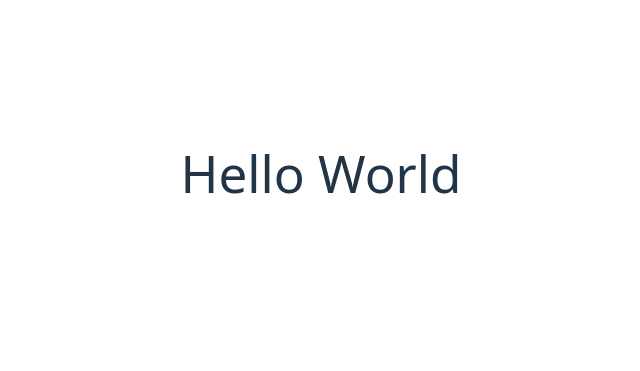
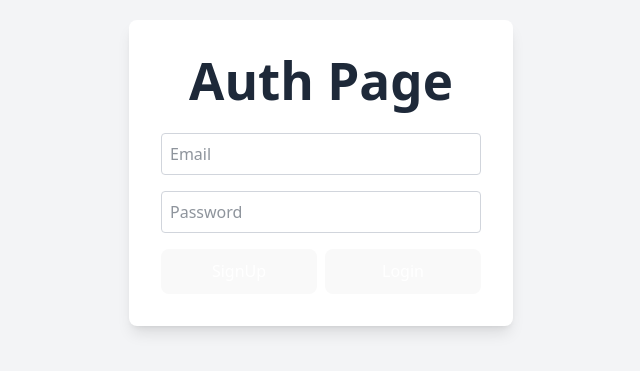
Before and after one commit to KamirW/global-pto-travel-optimizer, a React (Vite) app: page /auth in a window 1280 px wide. Shown: the part 227-598 px from the top of the page, without its empty margins (319-959 px from the left). Built offline with nearby package versions, Linux system fonts and the light colour scheme; no server answers; the HTML template or start-up script is replaced by a standard one.

Commit message:
Addded full authentication with session persistence

```diff
--- a/index.html
+++ b/index.html
@@ -7,7 +7,7 @@
     <title>global-pto-travel-optimizer</title>
   </head>
   <body>
-    <div id="app"></div>
-    <script type="module" src="/src/main.ts"></script>
+    <div id="root"></div>
+    <script type="module" src="/src/main.tsx"></script>
   </body>
 </html>
--- a/src/App.tsx
+++ b/src/App.tsx
@@ -1,8 +1,25 @@
 import React from 'react'
+import { BrowserRouter as Router, Routes, Route } from 'react-router-dom'
+import ProtectedRoute from './components/ProtectedRoute'
+import AuthPage from './pages/Auth/Auth'
+import PTOPlansPage from './pages/PTOPlans/PtoPlans'
+import TripsPage from './pages/Trips/Trips'
+
 export default function App() {
     return (
-        <div>
-            <h1>Hello World</h1>
-        </div>
+        <Router>
+            <Routes>
+                {/* Public Routes */}
+                <Route path='/auth' element={<AuthPage />} />
+
+                {/* Protected Routes */}
+                <Route path='/ptoplans' element={<ProtectedRoute><PTOPlansPage /></ProtectedRoute>} />
+
+                <Route path='/trips' element={<ProtectedRoute><TripsPage /></ProtectedRoute>} />
+
+                {/* Default Route */}
+                <Route path='*' element={<AuthPage />} />
+            </Routes>
+        </Router>
     )
 }
--- a/src/components/ProtectedRoute.tsx
+++ b/src/components/ProtectedRoute.tsx
@@ -0,0 +1,15 @@
+import React from "react";
+import { Navigate } from "react-router-dom";
+import { useAuth } from "../hooks/useAuth";
+
+export default function ProtectedRoute({ children }: { children: React.ReactNode }) {
+    const { user, loading } = useAuth()
+
+    // Show a loading state while checking authentication
+    if (loading) return <div className="text-center mt-10"> Loading...</div>
+
+    if (!user) return <Navigate to='/auth' replace />
+
+    // If the user is authenticated, render the children components
+    return children
+}
--- a/src/pages/Auth/Auth.tsx
+++ b/src/pages/Auth/Auth.tsx
@@ -2,7 +2,7 @@ import React, { useState } from "react";
 import { useNavigate } from "react-router-dom";
 import { supabase } from "../../lib/supabaseClient";
 
-export default function Auth() {
+export default function AuthPage() {
   const [email, setEmail] = useState("");
   const [password, setPassword] = useState("");
   const [errorMsg, setErrorMsg] = useState("");
@@ -33,46 +33,63 @@ export default function Auth() {
     setErrorMsg("");
 
     // Implement login logic with Supabase
-    const { error } = await supabase.auth.signInWithPassword({
+    const { error, data } = await supabase.auth.signInWithPassword({
       email,
       password,
     });
 
     if (error) {
-      setErrorMsg(error.message);
-    } else {
+      console.error("Login error:", error);
+      setErrorMsg(error.message || "Login failed. Please try again.");
+    } else if (data?.session) {
       navigate("/ptoplans");
     }
   };
 
   return (
-    <div className="flex h-screen items-center justify-center">
-      <h1 className="text-4xl font-bold">Auth Page</h1>
+    <div className="flex h-screen w-screen items-center justify-center bg-gray-100">
+      <div className="bg-white p-8 rounded-lg shadow-lg w-96">
+        <h1 className="text-4xl font-bold mb-6 text-center text-gray-800">Auth Page</h1>
 
-      {errorMsg && <p className="text-red-500 mt-4">{errorMsg}</p>}
+        {errorMsg && (
+          <div className="bg-red-100 border border-red-400 text-red-700 px-4 py-3 rounded mb-4">
+            {errorMsg}
+          </div>
+        )}
 
-      <form>
+        <form className="space-y-4">
           <input
             type="email"
-          className="border p-2 mb-4"
+            className="w-full border border-gray-300 p-2 rounded text-gray-800"
             placeholder="Email"
             value={email}
             onChange={(e) => setEmail(e.target.value)}
           />
           <input
             type="password"
-          className="border p-2 mb-4"
+            className="w-full border border-gray-300 p-2 rounded text-gray-800"
             placeholder="Password"
             value={password}
             onChange={(e) => setPassword(e.target.value)}
           />
-        <button className="bg-blue-500 text-white px-4 py-2 rounded" onClick={handleSignUp}>
+          <div className="flex gap-2">
+            <button
+              type="button"
+              className="w-full bg-blue-500 text-white px-4 py-2 rounded hover:bg-blue-600"
+              onClick={handleSignUp}
+            >
               SignUp
             </button>
-        <button className="bg-blue-500 text-white px-4 py-2 rounded" onClick={handleLogin}>
+            <button
+              type="button"
+              className="w-full bg-green-500 text-white px-4 py-2 rounded hover:bg-green-600"
+              onClick={handleLogin}
+            >
               Login
             </button>
+          </div>
         </form>
+      </div>
     </div>
   );
 }
--- /dev/null
+++ b/src/pages/PTOPlans/PtoPlans.tsx
@@ -0,0 +1,4 @@
+import React from "react"
+export default function PTOPlansPage() {
+    return <div>PTO Plans</div>
+}
--- /dev/null
+++ b/src/pages/Trips/Trips.tsx
@@ -0,0 +1,4 @@
+import React from "react"
+export default function TripsPage() {
+    return <div>Trips</div>
+}
```
Also changed, not shown: src/main.tsx (+8 -8 lines). Lines whose indentation alone changed are shown as unchanged.
